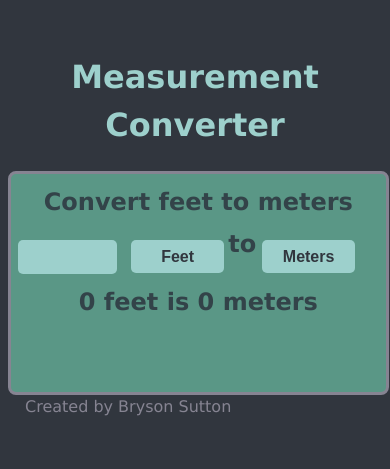
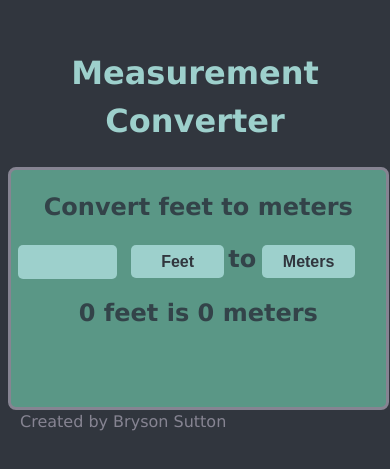
Before and after one commit to BSutton17/Measurement-Converter, a React (Vite) app: page / in a window 390 px wide. Shown: the part 191-660 px from the top of the page. Built offline with nearby package versions, Linux system fonts and the light colour scheme.

Commit message:
Update index.css

```diff
--- a/src/index.css
+++ b/src/index.css
@@ -28,15 +28,6 @@
     footer{
     position: relative;
     bottom: 0;
-    left: 25px;
+    left: 20px;
     }
-    h1{
-      margin-top: 10px;
-    }
-    h2{
-      margin-top: 10px;
-    }
-    #container{
-      margin-top: 10px;
-  }
 }
```
